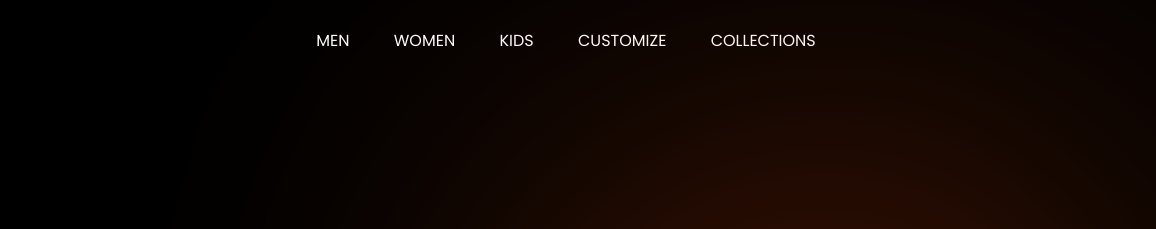
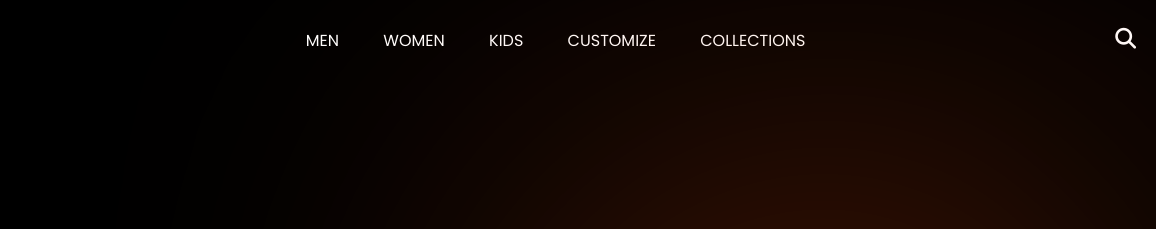
Before and after one commit to JuanCYepes3001/JuanCYepes_HTML.io, a plain HTML site: page index.html in a window 1280 px wide. Shown: the top 229 px of the page, 124-1280 px from the left. Drawn offline with nearby package versions, Linux system fonts and the light colour scheme.

Commit message:
Update index.html

```diff
--- a/index.html
+++ b/index.html
@@ -3,7 +3,7 @@
 <head>
     <meta charset="UTF-8">
     <meta name="viewport" content="width=device-width, initial-scale=1.0">
-    <!-- <link rel="stylesheet" href="https://cdnjs.cloudflare.com/ajax/libs/font-awesome/6.5.1/css/all.min.css">-->
+    <link rel="stylesheet" href="https://cdnjs.cloudflare.com/ajax/libs/font-awesome/6.5.1/css/all.min.css">
     <link rel="stylesheet" href="https://unpkg.com/aos@next/dist/aos.css">
     <link rel="stylesheet" href="styles/styles.css">
     <title>Shoes Store</title>
```
